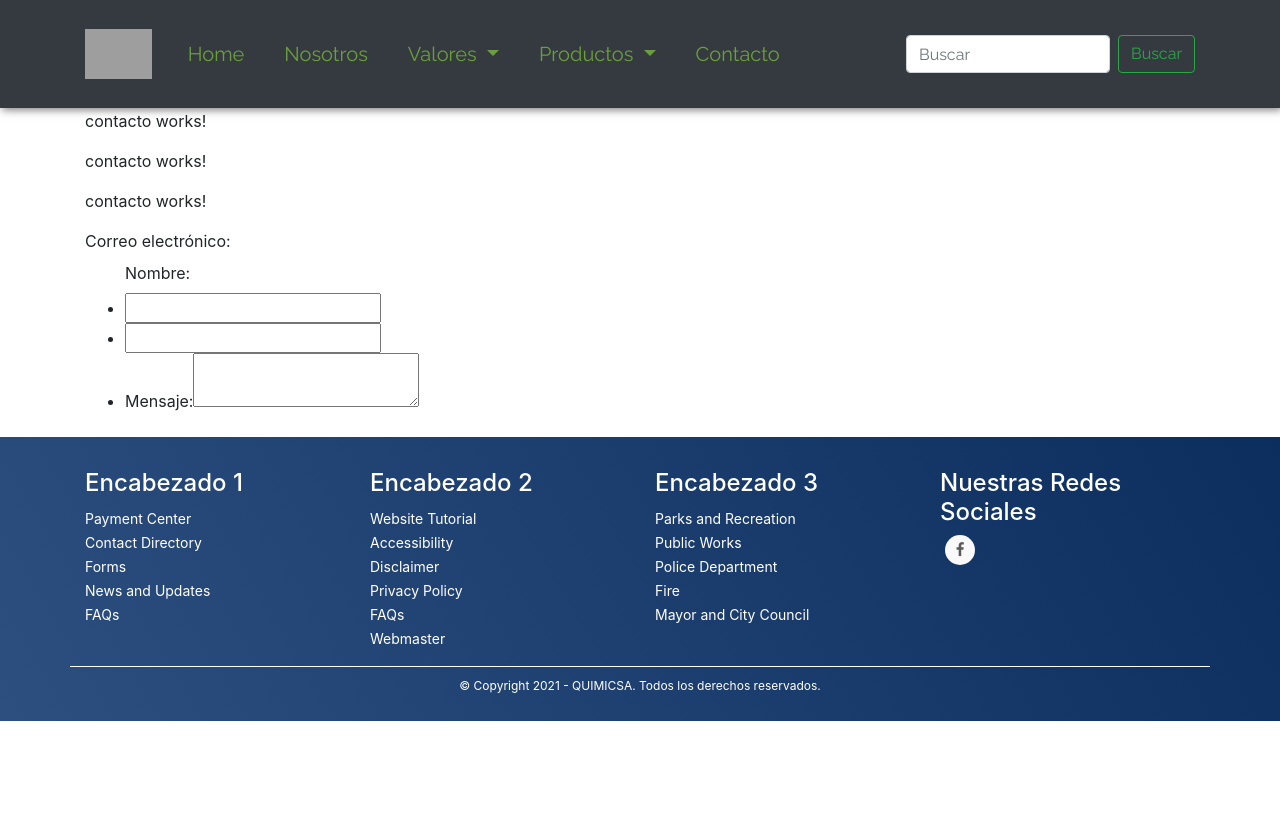
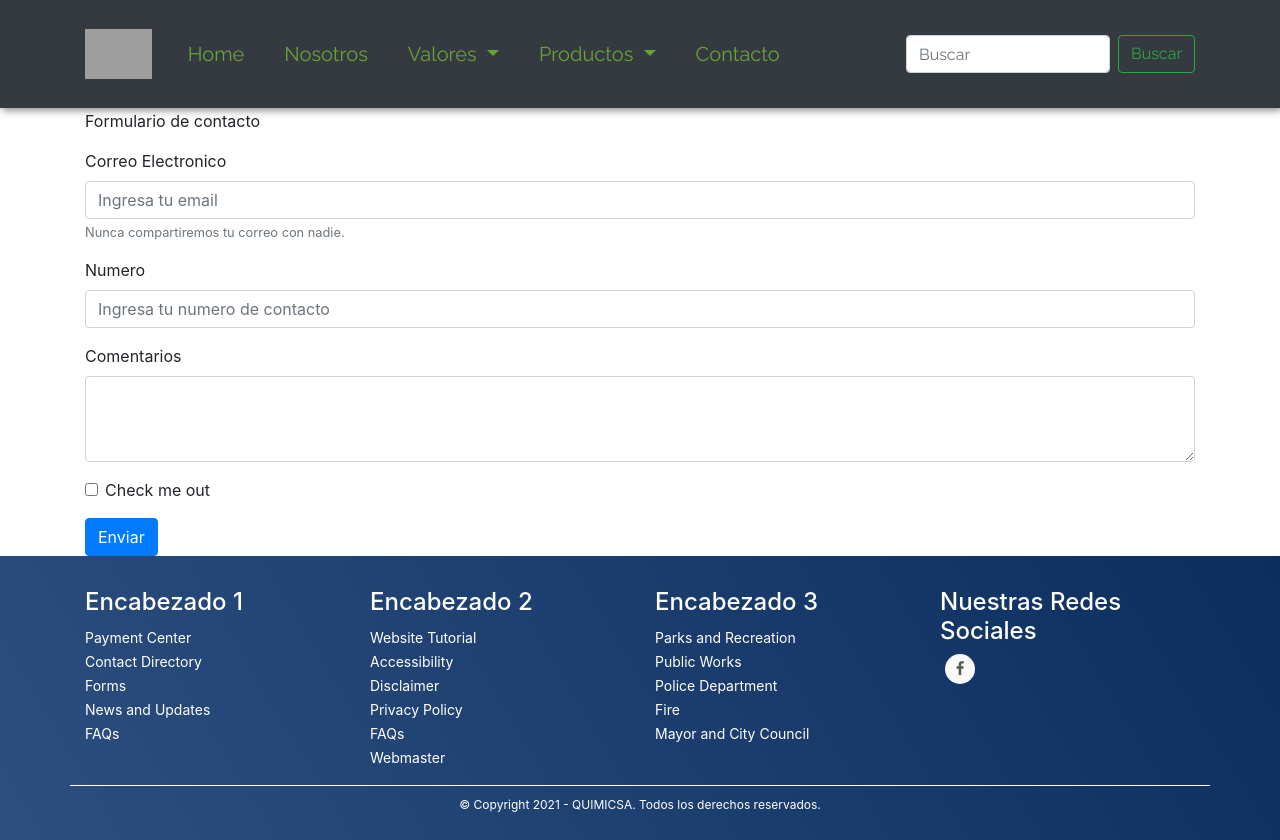
Before and after one commit to atenoc/quimicsa, an Angular app: page /contacto in a window 1280 px wide. Before the commit the page ends 800 px from the top, so only its background shows below. Built offline with nearby package versions, Linux system fonts and the light colour scheme; grey boxes are pictures that could not be loaded.

Commit message:
ajuste formulario de contacto

```diff
--- a/src/app/components/contacto/contacto.component.html
+++ b/src/app/components/contacto/contacto.component.html
@@ -1,23 +1,26 @@
 <div class="container" style="margin-top: 109px;">
-<p>contacto works!</p>
-<p>contacto works!</p>
-<p>contacto works!</p>
-<form action="/my-handling-form-page" method="post">
+<p>Formulario de contacto</p>
 
-      <label for="mail">Correo electrónico:</label>
-  <ul>
-      <label for="name">Nombre:</label>
-    <li>
-      <input type="text" id="name" name="user_name">
-    </li>
-    <li>
-      <input type="email" id="mail" name="user_mail">
-    </li>
-    <li>
-      <label for="msg">Mensaje:</label>
-      <textarea id="msg" name="user_message"></textarea>
-    </li>
+<form>
+  <div class="form-group">
+    <label for="exampleInputEmail1">Correo Electronico</label>
+    <input type="email" class="form-control" id="exampleInputEmail1" aria-describedby="emailHelp" placeholder="Ingresa tu email">
+    <small id="emailHelp" class="form-text text-muted">Nunca compartiremos tu correo con nadie.</small>
+  </div>
+  <div class="form-group">
+    <label for="formGroupExampleInput">Numero</label>
+    <input type="text" class="form-control" id="formGroupExampleInput" placeholder="Ingresa tu numero de contacto">
+  </div>
+  <div class="form-group">
+    <label for="exampleFormControlTextarea1">Comentarios</label>
+    <textarea class="form-control" id="exampleFormControlTextarea1" rows="3"></textarea>
+  </div>
+  <div class="form-group form-check">
+    <input type="checkbox" class="form-check-input" id="exampleCheck1">
+    <label class="form-check-label" for="exampleCheck1">Check me out</label>
+  </div>
+  <button type="submit" class="btn btn-primary">Enviar</button>
+</form>
 
-   </ul>
-  </form>
+
 </div>
```
